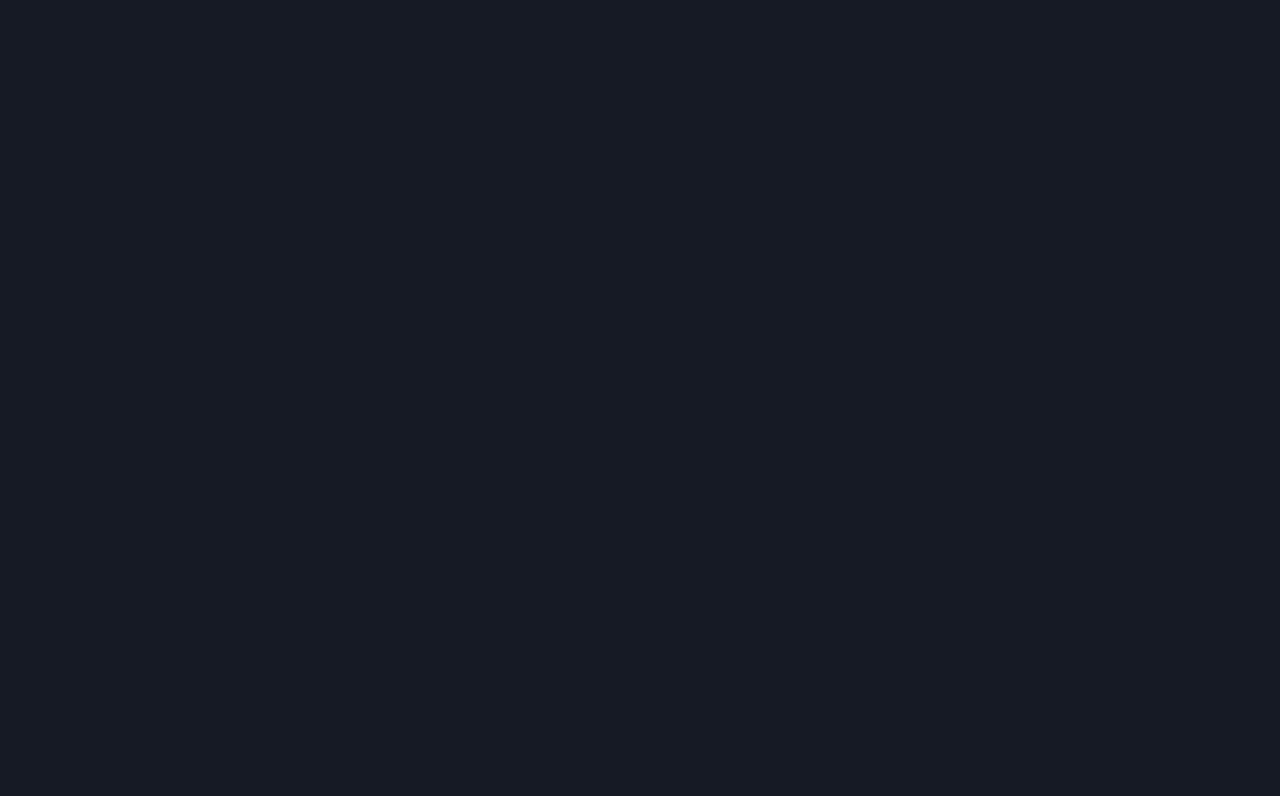
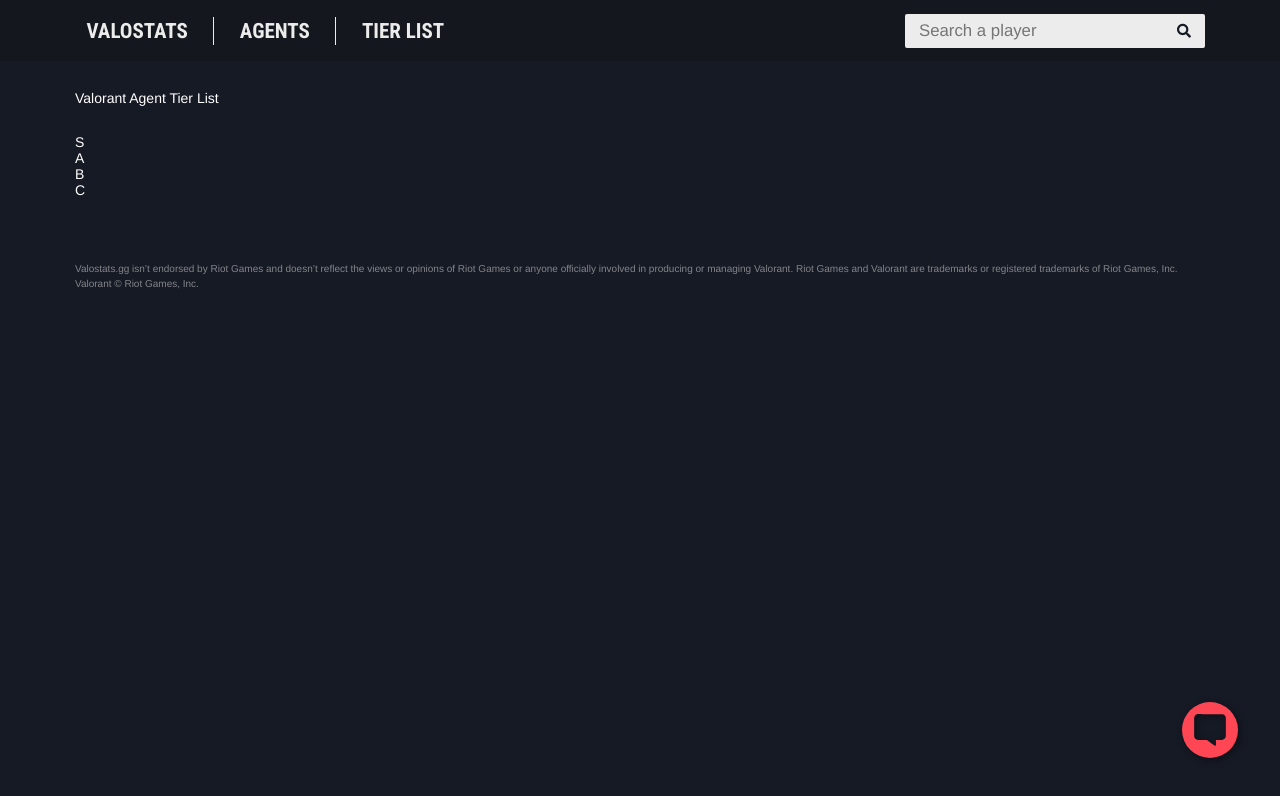
Before and after one commit to bobaec/valostats, a React (Create React App) app: page /tierlist in a window 1280 px wide. Shown: the top 796 px of the page. Built offline with nearby package versions, Linux system fonts and the light colour scheme.

Commit message:
add initial tier list page

```diff
--- a/src/App.jsx
+++ b/src/App.jsx
@@ -7,6 +7,7 @@
 import TempMessage from 'Components/TempMessage/TempMessage';
 import { ThemeContext, theme } from 'Context/ThemeContext';
 import AgentsPage from 'Components/AgentsPage/AgentsPage';
+import TierListPage from 'Components/TierListPage/TierListPage';
 
 function App() {
   const [state, setState] = useState({
@@ -45,6 +46,12 @@
           <Footer />
           <TempMessage />
         </Route>
+        <Route exact path='/tierlist'>
+          <Navbar allowSearch={true} applyDarkMode={() => applyDarkMode} isDarkMode={state.isDarkMode} />
+          <TierListPage />
+          <Footer />
+          <TempMessage />
+        </Route>
       </Switch>
     </Router>
   );
--- a/src/Components/NavBar/Navbar.jsx
+++ b/src/Components/NavBar/Navbar.jsx
@@ -16,10 +16,9 @@
               Agents
             </Link>
             <div className='seperator' />
-            <div className='tier-list-container'>
-              <span className='home-disabled'>Tier List</span>
-              <span className='coming-soon'>Coming Soon</span>
-            </div>
+            <Link to='/tierlist' className='home'>
+              Tier List
+            </Link>
           </div>
           {props.allowSearch && <NavbarPlayerSearchBox />}
         </div>
--- /dev/null
+++ b/src/Components/TierListPage/TierListPage.jsx
@@ -0,0 +1,15 @@
+import React from 'react';
+
+export default function TierListPage(props) {
+  return (
+    <div className='tier-list-wrapper'>
+      <div className='tier-list-description'>Valorant Agent Tier List</div>
+      <div className='tier-list-container'>
+        <div className='s-tier'>S</div>
+        <div className='a-tier'>A</div>
+        <div className='b-tier'>B</div>
+        <div className='c-tier'>C</div>
+      </div>
+    </div>
+  );
+}
--- /dev/null
+++ b/src/Styles/TierListPage.scss
@@ -0,0 +1,10 @@
+.tier-list-wrapper {
+  display: flex;
+  flex-direction: column;
+  color: white;
+  width: 1130px;
+  margin: 2em auto;
+  .tier-list-container {
+    margin: 2em 0;
+  }
+}
--- a/src/Styles/main.scss
+++ b/src/Styles/main.scss
@@ -20,3 +20,4 @@
 @import 'Styles/SummaryByAgent.scss';
 @import 'Styles/TempHome.scss';
 @import 'Styles/TempMessage.scss';
+@import 'Styles/TierListPage.scss';
```
